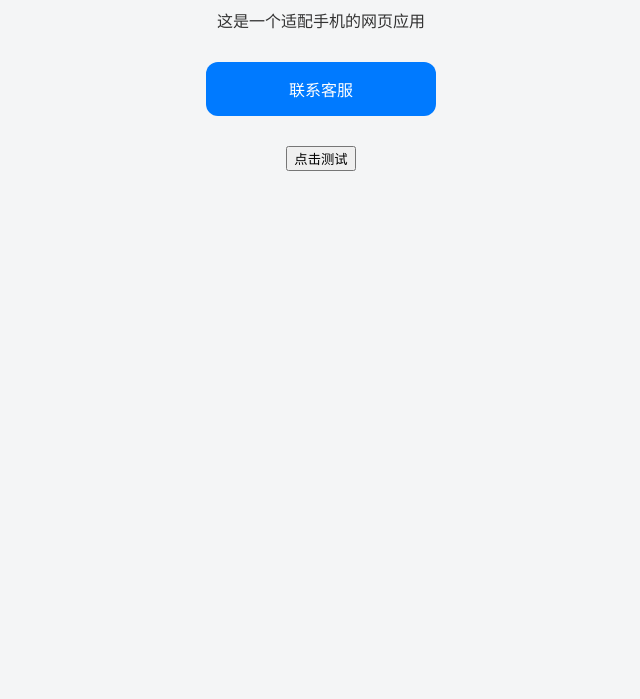
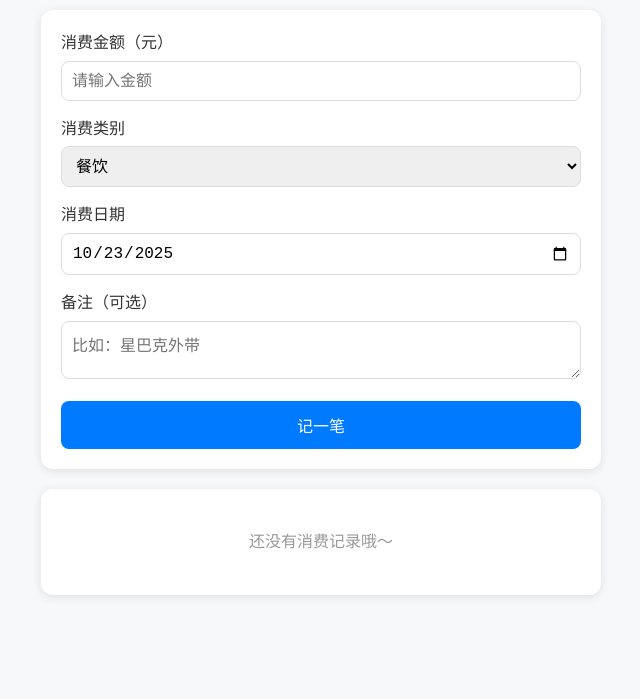
Before and after one commit to mingyue577/my-h5-app, a plain HTML site: page index.html in a window 1280 px wide. Shown: the part 101-800 px from the top of the page, without its empty margins (319-959 px from the left). Drawn offline with Linux system fonts and the light colour scheme.

Commit message:
add wish 1

```diff
--- a/index.html
+++ b/index.html
@@ -1,42 +1,210 @@
-<!-- index.html -->
 <!DOCTYPE html>
 <html lang="zh">
 <head>
   <meta charset="UTF-8" />
   <meta name="viewport" content="width=device-width, initial-scale=1.0, maximum-scale=1.0, user-scalable=no" />
-  <title>我的H5应用</title>
+  <title>我的记账本</title>
   <style>
+    * {
+      margin: 0;
+      padding: 0;
+      box-sizing: border-box;
+    }
     body {
-      font-family: "Helvetica Neue", sans-serif;
-      margin: 0;
-      padding: 20px;
-      background: #f4f5f6;
+      font-family: -apple-system, BlinkMacSystemFont, "Helvetica Neue", sans-serif;
+      background: #f7f8fa;
       color: #333;
+      line-height: 1.6;
     }
     .container {
-      max-width: 480px;
+      max-width: 600px;
       margin: 0 auto;
+      padding: 20px;
+    }
+    h1 {
       text-align: center;
+      margin: 20px 0;
+      color: #007AFF;
     }
-    .btn {
+    .form {
+      background: white;
+      padding: 20px;
+      border-radius: 12px;
+      box-shadow: 0 2px 10px rgba(0,0,0,0.1);
+      margin-bottom: 20px;
+    }
+    .form-group {
+      margin-bottom: 15px;
+    }
+    label {
       display: block;
-      width: 200px;
-      margin: 30px auto;
-      padding: 15px;
+      margin-bottom: 5px;
+      font-weight: 500;
+    }
+    input, select, textarea {
+      width: 100%;
+      padding: 10px;
+      border: 1px solid #ddd;
+      border-radius: 8px;
+      font-size: 16px;
+    }
+    button {
       background: #007AFF;
       color: white;
+      border: none;
+      padding: 12px 20px;
+      font-size: 16px;
+      border-radius: 8px;
+      cursor: pointer;
+      width: 100%;
+    }
+    button:hover {
+      background: #0056b3;
+    }
+    .records {
+      background: white;
       border-radius: 12px;
-      text-decoration: none;
-      font-size: 16px;
+      box-shadow: 0 2px 10px rgba(0,0,0,0.1);
+      overflow: hidden;
+    }
+    .record-item {
+      padding: 15px 20px;
+      border-bottom: 1px solid #eee;
+    }
+    .record-item:last-child {
+      border-bottom: none;
+    }
+    .record-header {
+      display: flex;
+      justify-content: space-between;
+      font-weight: 600;
+    }
+    .record-amount {
+      color: #e74c3c;
+    }
+    .record-meta {
+      font-size: 14px;
+      color: #666;
+      margin-top: 4px;
+    }
+    .empty {
+      text-align: center;
+      padding: 40px;
+      color: #999;
     }
   </style>
 </head>
 <body>
   <div class="container">
-    <h1>欢迎使用 H5 应用</h1>
-    <p>这是一个适配手机的网页应用</p>
-    <a href="tel:13800138000" class="btn">联系客服</a>
-    <button onclick="alert('你好，H5!')">点击测试</button>
+    <h1>💰 我的记账本</h1>
+
+    <!-- 记录表单 -->
+    <div class="form">
+      <div class="form-group">
+        <label>消费金额（元）</label>
+        <input type="number" id="amount" placeholder="请输入金额" step="0.01" required>
+      </div>
+      <div class="form-group">
+        <label>消费类别</label>
+        <select id="category">
+          <option value="餐饮">餐饮</option>
+          <option value="交通">交通</option>
+          <option value="购物">购物</option>
+          <option value="娱乐">娱乐</option>
+          <option value="医疗">医疗</option>
+          <option value="学习">学习</option>
+          <option value="其他">其他</option>
+        </select>
+      </div>
+      <div class="form-group">
+        <label>消费日期</label>
+        <input type="date" id="date" required>
+      </div>
+      <div class="form-group">
+        <label>备注（可选）</label>
+        <textarea id="note" placeholder="比如：星巴克外带" rows="2"></textarea>
+      </div>
+      <button onclick="addRecord()">记一笔</button>
+    </div>
+
+    <!-- 消费记录列表 -->
+    <div class="records" id="recordsList">
+      <!-- 记录将通过 JS 动态插入 -->
+    </div>
   </div>
+
+  <script>
+    // 初始化日期为今天
+    document.getElementById('date').valueAsDate = new Date();
+
+    // 获取记录数据
+    function getRecords() {
+      return JSON.parse(localStorage.getItem('expenseRecords') || '[]');
+    }
+
+    // 保存记录
+    function saveRecords(records) {
+      localStorage.setItem('expenseRecords', JSON.stringify(records));
+    }
+
+    // 添加新记录
+    function addRecord() {
+      const amount = parseFloat(document.getElementById('amount').value);
+      const category = document.getElementById('category').value;
+      const date = document.getElementById('date').value;
+      const note = document.getElementById('note').value.trim();
+
+      if (!amount || !date) {
+        alert('请填写金额和日期！');
+        return;
+      }
+
+      const newRecord = {
+        id: Date.now(), // 唯一ID
+        amount,
+        category,
+        date,
+        note,
+        createdAt: new Date().toISOString()
+      };
+
+      const records = getRecords();
+      records.push(newRecord);
+      saveRecords(records);
+
+      // 清空表单
+      document.getElementById('amount').value = '';
+      document.getElementById('note').value = '';
+
+      // 刷新列表
+      renderRecords();
+    }
+
+    // 渲染记录列表
+    function renderRecords() {
+      const records = getRecords().sort((a, b) => new Date(b.date) - new Date(a.date));
+      const container = document.getElementById('recordsList');
+
+      if (records.length === 0) {
+        container.innerHTML = '<div class="empty">还没有消费记录哦～</div>';
+        return;
+      }
+
+      container.innerHTML = records.map(record => `
+        <div class="record-item">
+          <div class="record-header">
+            <span>${record.category}</span>
+            <span class="record-amount">¥${record.amount.toFixed(2)}</span>
+          </div>
+          <div class="record-meta">
+            ${record.date} ${record.note ? `| ${record.note}` : ''}
+          </div>
+        </div>
+      `).join('');
+    }
+
+    // 页面加载时渲染记录
+    document.addEventListener('DOMContentLoaded', renderRecords);
+  </script>
 </body>
 </html>
```
